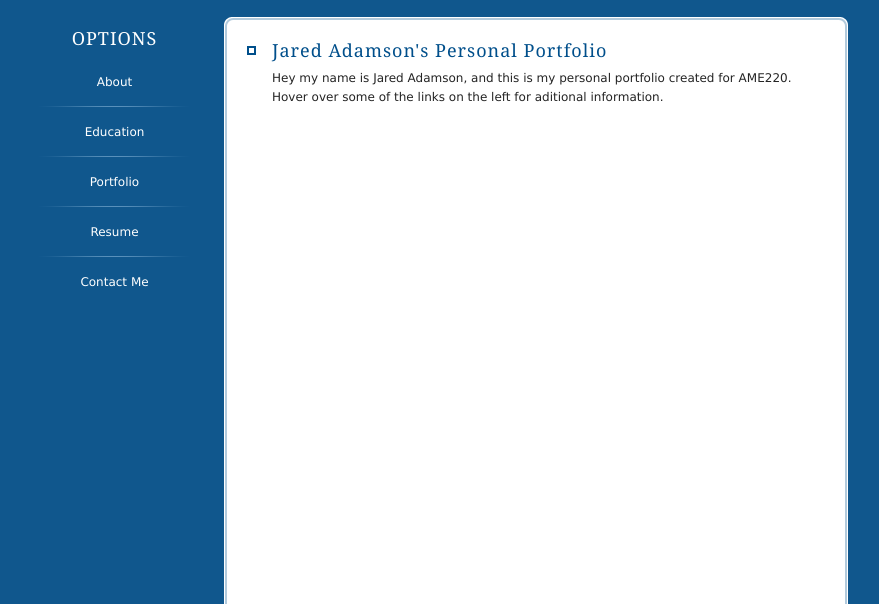
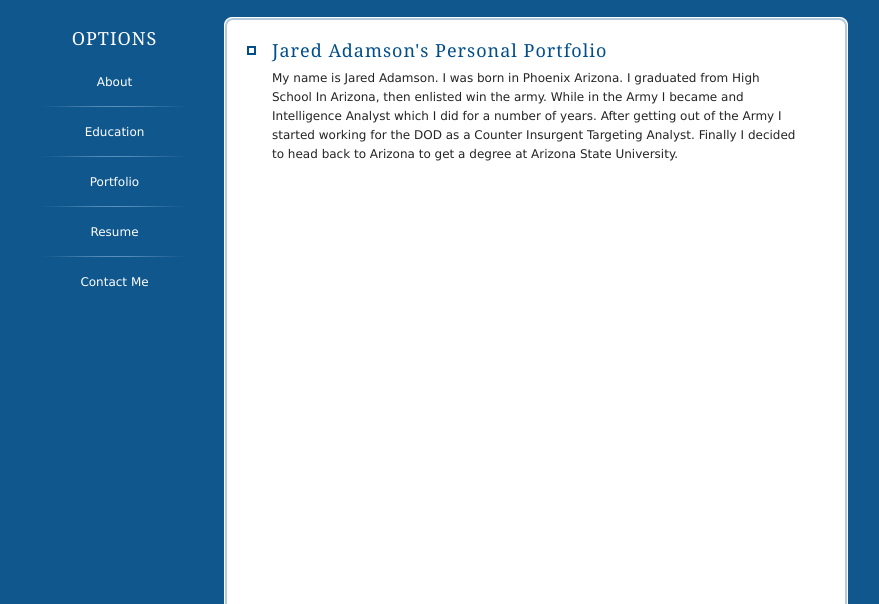
Before and after one commit to Jared-Adamson/AME_Web_Dev_Portfolio_Assignment, a plain HTML site: page about.html in a window 1280 px wide. Shown: the part 196-800 px from the top of the page, without its empty margins (183-1062 px from the left). Drawn offline with Linux system fonts and the light colour scheme; files whose address does not match are found by name.

Commit message:
Update about.html

```diff
--- a/about.html
+++ b/about.html
@@ -55,7 +55,11 @@
         <div class="box-top"></div>
         <div class="box-in" id="home">
           <h2>Jared Adamson's Personal Portfolio</h2>
-          <p>Hey my name is Jared Adamson, and this is my personal portfolio created for AME220.  Hover over some of the links on the left for aditional information.</p>
+          <p>
+            My name is Jared Adamson.  I was born in Phoenix Arizona.  I graduated from High School In Arizona, then enlisted win the army.
+            While in the Army I became and Intelligence Analyst which I did for a number of years.  After getting out of the Army I started working
+            for the DOD as a Counter Insurgent Targeting Analyst.  Finally I decided to head back to Arizona to get a degree at Arizona State University.
+          </p>
           <br/>
           <ul class="main-list">
           </ul>
```
